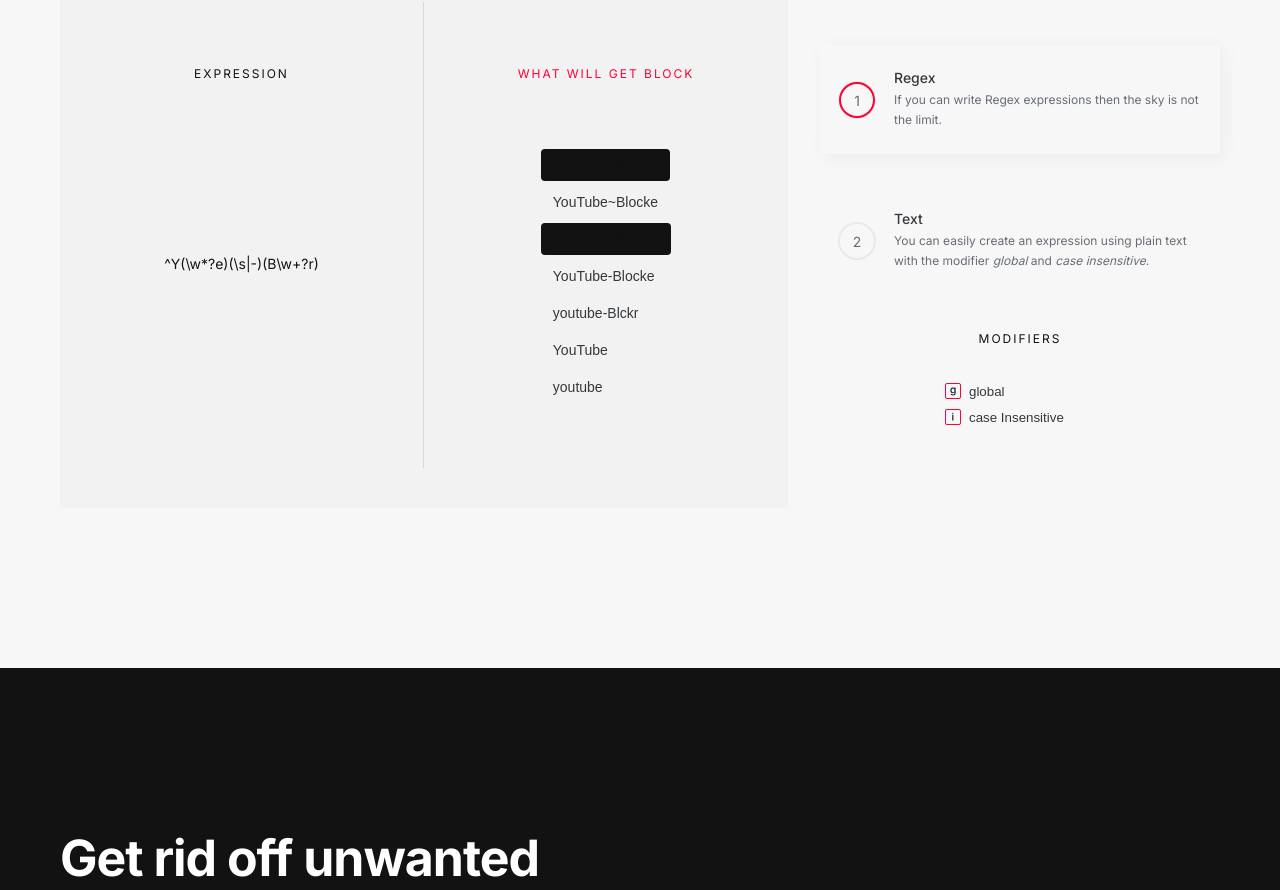
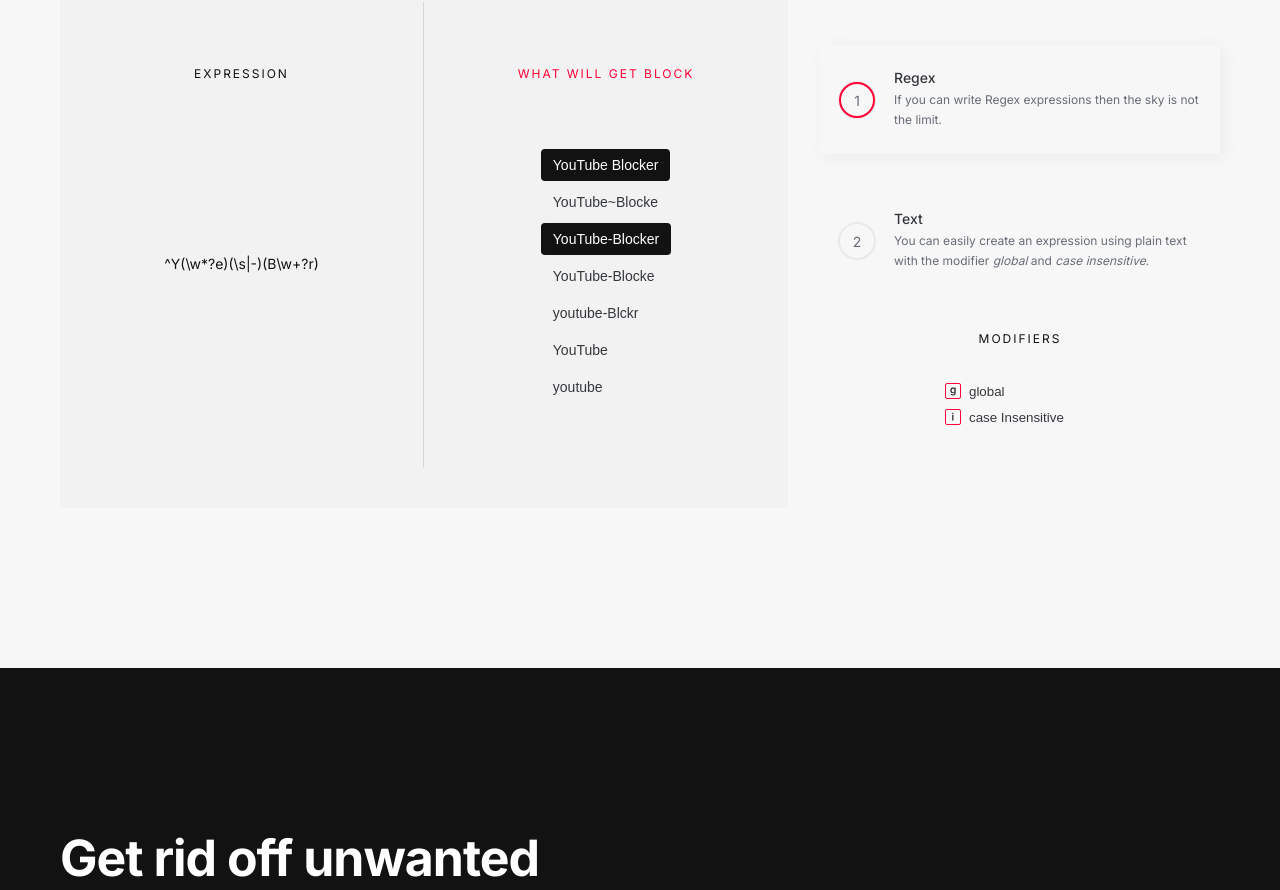
Before and after one commit to tyczynski/youtube-blocker-landing, a Next.js app: page / in a window 1280 px wide. Shown: the part 848-1738 px from the top of the page. Built offline with nearby package versions, Linux system fonts and the light colour scheme.

Commit message:
feat: add new colors variables

```diff
--- a/style/GlobalStyles.ts
+++ b/style/GlobalStyles.ts
@@ -12,6 +12,9 @@ export const GlobalStyles = createGlobalStyle`
     --neutral-05: hsl(210, 7.1%, 22%);
     --neutral-06: hsl(0, 0%, 7.1%);
     --neutral-07: #f7f6f7;
+
+    --color-text-white: hsl(0, 0%, 100%);
+    --color-white: hsl(0, 0%, 100%);
 
     --text-black: hsl(0, 0%, 7%);
     --text-dark: hsl(0, 0%, 14%);
```
